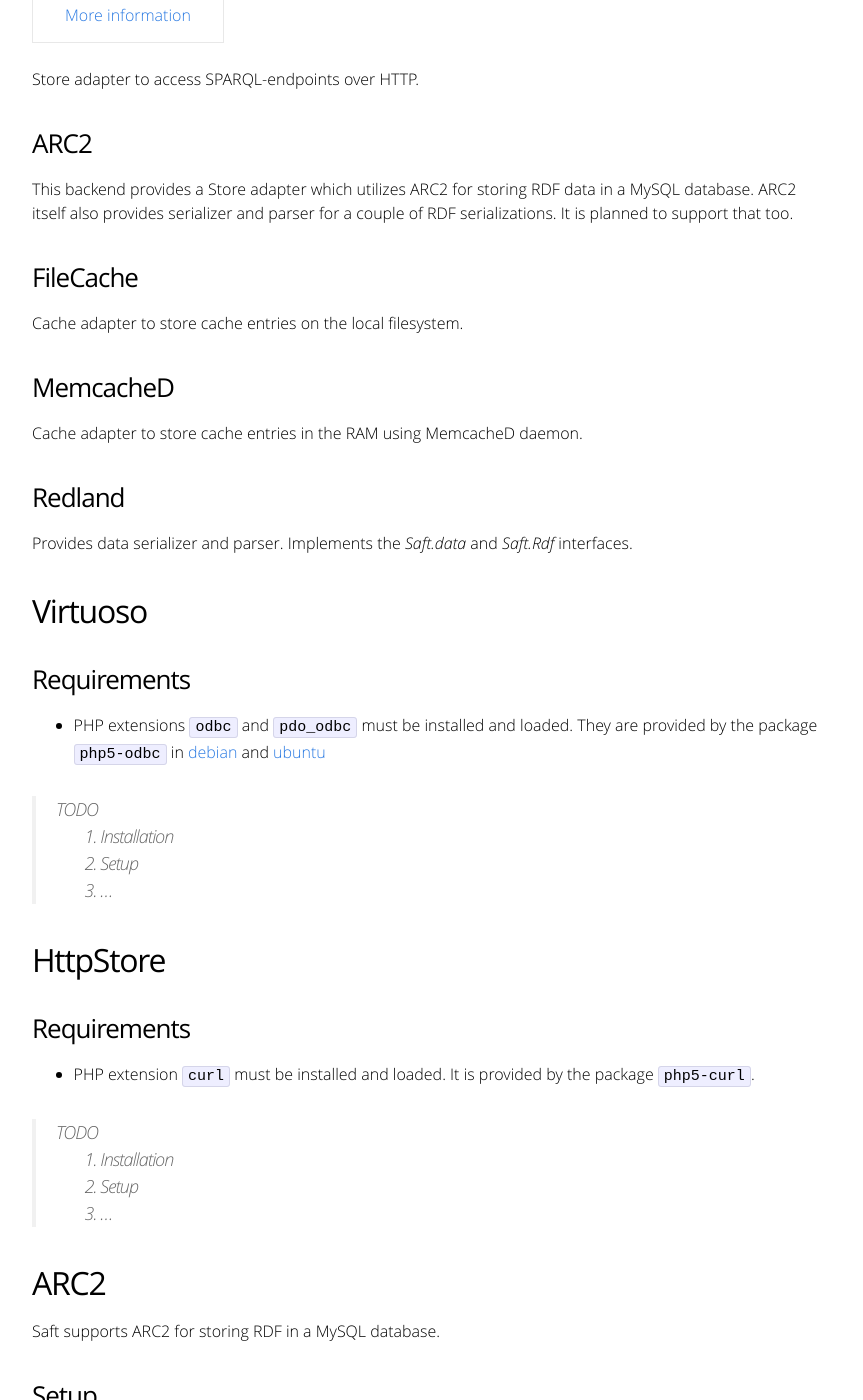
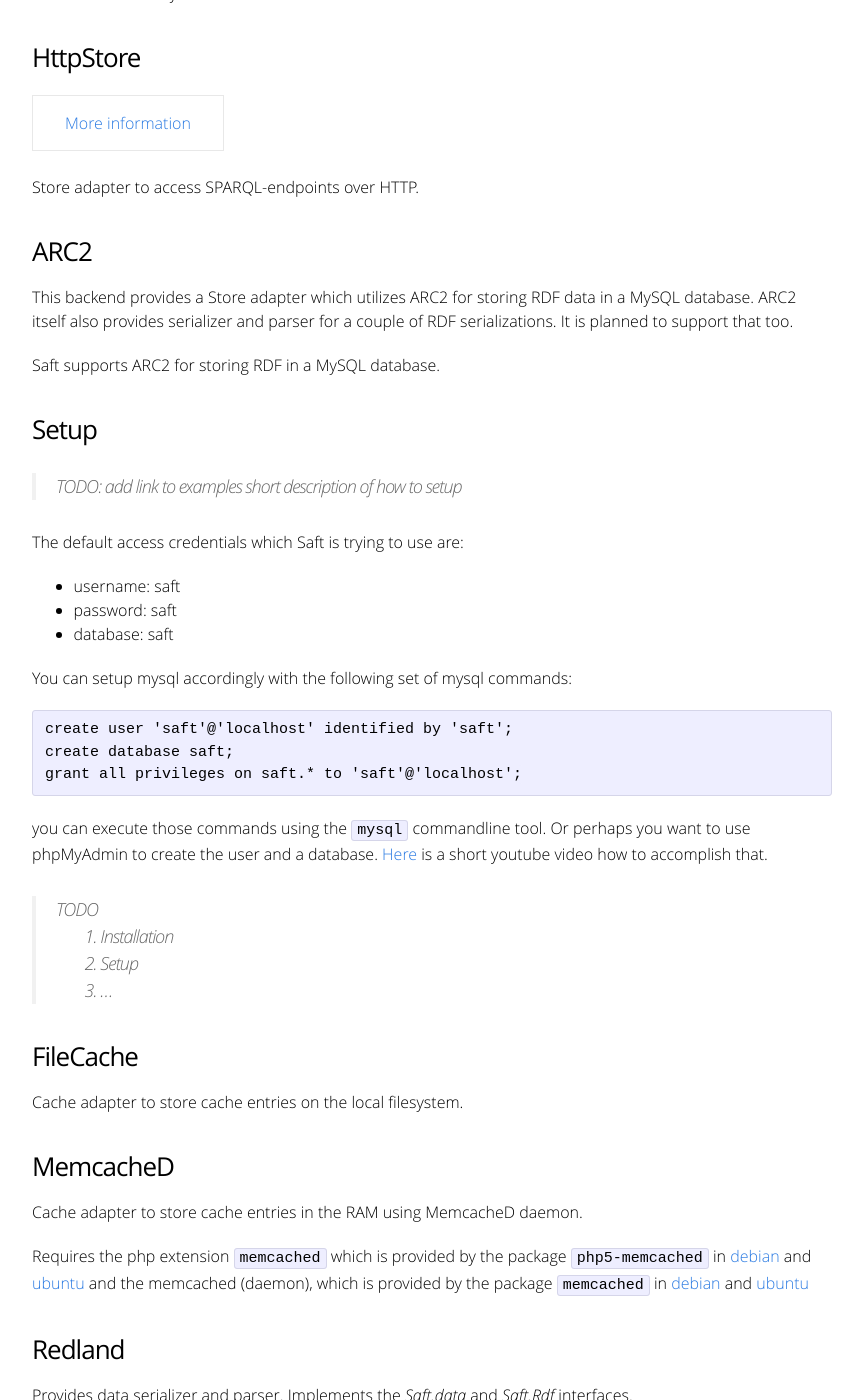
Before and after one commit to SaftIng/safting.github.io, a Jekyll site: the page built from doc/phpframework/backends.md, in a window 1280 px wide and 1400 px high, scrolled down 583 px. Shown: the whole window, without its empty margins (208-1071 px from the left). Built offline with Jekyll 4.4.1, drawn with Linux system fonts in a browser that asks for light colours; some of the changed text lies outside the part shown.

Commit message:
Update backends.md

```diff
--- a/doc/phpframework/backends.md
+++ b/doc/phpframework/backends.md
@@ -11,55 +11,19 @@ The following list contains back-end shipped with _Saft_ in the default distribu
 
 ### Virtuoso
 
-Store adapter to OpenLink Virtuoso triple stores.
+<a class="btn" href="/backends/virtuoso">More information</a>
+
+Store adapter to [OpenLink's Virtuoso Universal Server](http://virtuoso.openlinksw.com/). It provides triple/quad store functionality as well as RDBMS functionality.
 
 ### HttpStore
 
-<a class="btn" href="rdf">More information</a>
+<a class="btn" href="/backends/httpstore">More information</a>
 
 Store adapter to access SPARQL-endpoints over HTTP.
 
 ### ARC2
 
 This backend provides a Store adapter which utilizes ARC2 for storing RDF data in a MySQL database. ARC2 itself also provides serializer and parser for a couple of RDF serializations. It is planned to support that too.
-
-### FileCache
-
-Cache adapter to store cache entries on the local filesystem.
-
-### MemcacheD
-
-Cache adapter to store cache entries in the RAM using MemcacheD daemon.
-
-### Redland
-
-Provides data serializer and parser. Implements the _Saft.data_ and _Saft.Rdf_ interfaces.
-
-## Virtuoso
-
-### Requirements
-
-* PHP extensions `odbc` and `pdo_odbc` must be installed and loaded. They are provided by the package `php5-odbc` in [debian](https://packages.debian.org/stable/php5-odbc) and [ubuntu](http://packages.ubuntu.com/trusty/php5-odbc)
-
-> TODO
->
-> 1. Installation
-> 2. Setup
-> 3. …
-
-## HttpStore
-
-### Requirements
-
-* PHP extension `curl` must be installed and loaded. It is provided by the package `php5-curl`.
-
-> TODO
->
-> 1. Installation
-> 2. Setup
-> 3. …
-
-## ARC2
 
 Saft supports ARC2 for storing RDF in a MySQL database.
 
@@ -89,17 +53,20 @@ you can execute those commands using the `mysql` commandline tool. Or perhaps yo
 > 2. Setup
 > 3. …
 
-## MemcacheD
+### FileCache
+
+Cache adapter to store cache entries on the local filesystem.
+
+### MemcacheD
+
+Cache adapter to store cache entries in the RAM using MemcacheD daemon.
 
 Requires the php extension `memcached` which is provided by the package `php5-memcached` in [debian](https://packages.debian.org/stable/php5-memcached) and [ubuntu](http://packages.ubuntu.com/trusty/php5-memcached) and the memcached (daemon), which is provided by the package `memcached` in [debian](https://packages.debian.org/stable/memcached) and [ubuntu](http://packages.ubuntu.com/trusty/memcached)
 
-> TODO
->
-> 1. Installation
-> 2. Setup
-> 3. …
 
-## Redland
+### Redland
+
+Provides data serializer and parser. Implements the _Saft.data_ and _Saft.Rdf_ interfaces.
 
 Requires the php extensions `redland` which is provided by the package `php5-librdf` in [debian](https://packages.debian.org/stable/php5-librdf) and [ubuntu](http://packages.ubuntu.com/trusty/php5-librdf).
 The PHP extension is probably not activated automatically after the installation.
```
